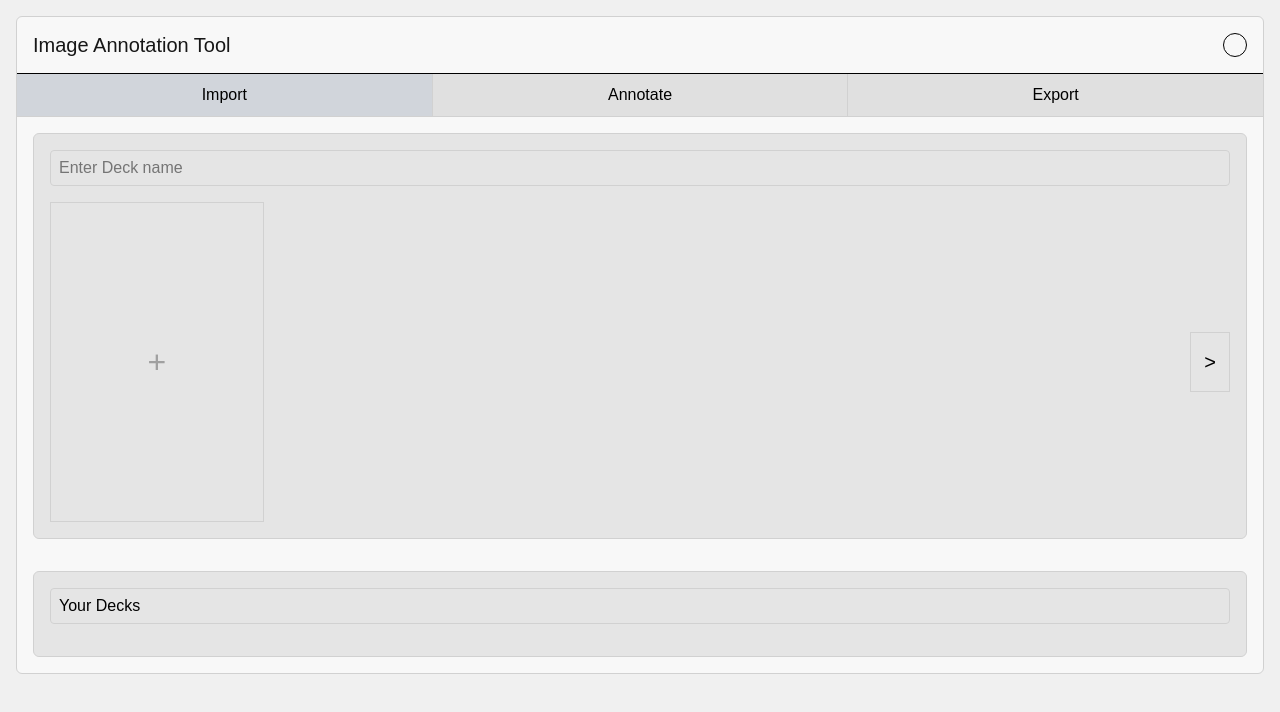
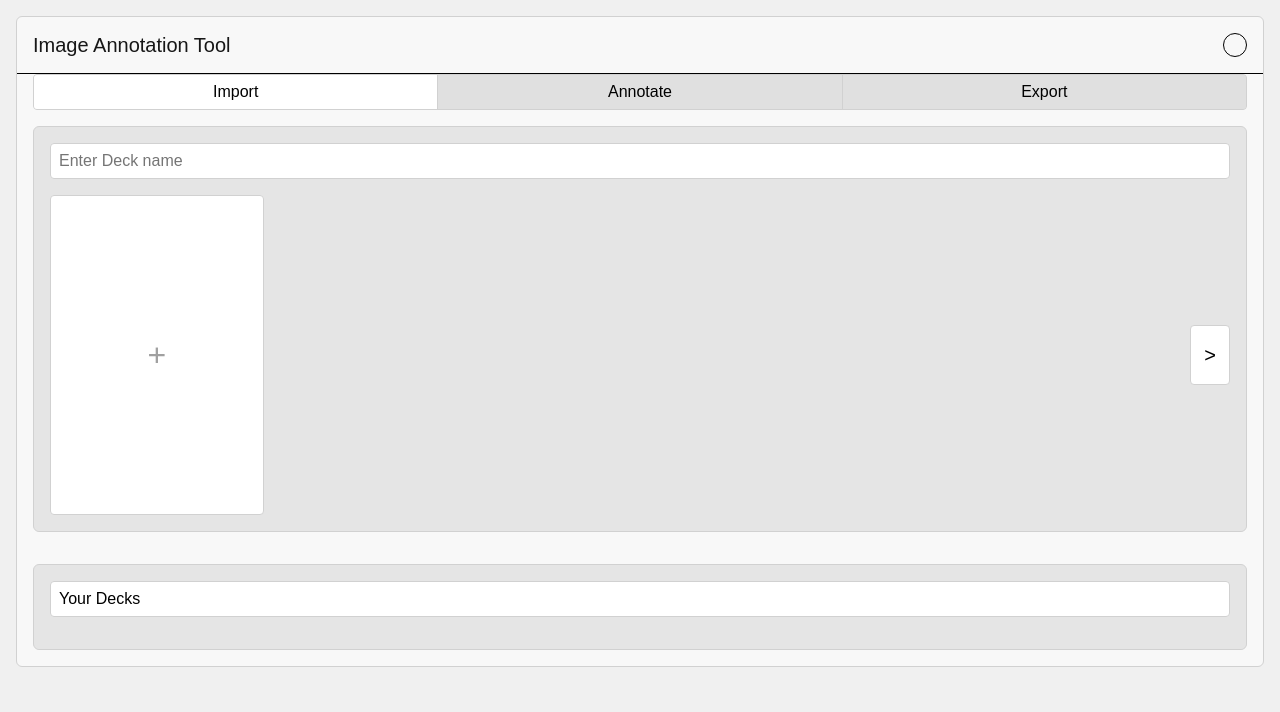
Before and after one commit to ZaynUH/annotation-tool, a Next.js app: page /upload in a window 1280 px wide. Shown: the top 712 px of the page. Built offline with nearby package versions, Linux system fonts and the light colour scheme.

Commit message:
css update upload page

```diff
--- a/styles/UploadPage.module.css
+++ b/styles/UploadPage.module.css
@@ -1,16 +1,17 @@
 .page {
   min-height: 100vh;
   padding: 1rem;
-  background-color: #f0f0f0;
+  background-color: #f0f0f0; /* page background */
   display: flex;
   justify-content: center;
   align-items: flex-start;
+  overflow: hidden;
 }
 
 .card {
   width: 100%;
   max-width: 1280px;
-  background-color: #f8f8f8;
+  background-color: #f8f8f8; /* card background */
   border: 1px solid #d1d1d1;
   border-radius: 6px;
   display: flex;
@@ -18,6 +19,7 @@
   overflow: hidden;
 }
 
+/* === Header === */
 .header {
   display: flex;
   justify-content: space-between;
@@ -39,21 +41,25 @@
   border-radius: 50%;
 }
 
-/* === Toolbar tabs === */
+/* === Tabs === */
 .toolbar {
   display: flex;
-  border-bottom: 1px solid #d1d1d1;
+  border: 1px solid #d1d1d1;
+  margin: 0 1rem;
+  border-radius: 4px;
+  overflow: hidden;
+  background-color: #e0e0e0;
 }
 
 .tab {
   flex: 1;
   text-align: center;
-  padding: 0.75rem;
-  background-color: #e0e0e0;
+  padding: 0.5rem;
   font-weight: 500;
   text-decoration: none;
   color: black;
   cursor: pointer;
+  background-color: #e0e0e0;
   border-right: 1px solid #d1d1d1;
 }
 
@@ -61,36 +67,37 @@
   border-right: none;
 }
 
-.tab.active,
-.tab.active:hover {
-  background-color: #d1d5db;
+.tab.active {
+  background-color: #fff;
 }
 
-/* === Sections (Import & Decks) === */
+/* === Section panels === */
 .importSection {
   margin: 1rem;
-  padding: 1rem;
+  background-color: #e5e5e5; /* panel bg */
   border: 1px solid #d1d1d1;
   border-radius: 6px;
-  background-color: #e5e5e5;
+  padding: 1rem;
 }
 
-/* === Input fields === */
+/* === Input (deck name & titles) === */
 .deckInput {
+  display: block;
   width: 100%;
   padding: 0.5rem;
+  font-size: 1rem;
+  background-color: #fff;
   border: 1px solid #d1d1d1;
   border-radius: 4px;
-  font-size: 1rem;
-  outline: none;
-  background-color: #e5e5e5;
+  margin-bottom: 1rem;
+  box-sizing: border-box;
 }
 
-/* === Grid layout === */
+/* === Image grid + next arrow === */
 .gridContainer {
+  position: relative;
   display: flex;
   align-items: center;
-  margin-top: 1rem;
 }
 
 .grid {
@@ -103,11 +110,12 @@
 .gridItem {
   width: 100%;
   aspect-ratio: 2/3;
+  background-color: #fff;
   border: 1px solid #d1d1d1;
-  background-color: #e5e5e5;
+  border-radius: 4px;
   display: flex;
+  justify-content: center;
   align-items: center;
-  justify-content: center;
   cursor: pointer;
 }
 
@@ -117,6 +125,7 @@
   object-fit: contain;
 }
 
+/* upload cell */
 .upload {
   position: relative;
 }
@@ -128,26 +137,27 @@
 
 .fileInput {
   position: absolute;
-  width: 100%;
-  height: 100%;
+  inset: 0;
   opacity: 0;
   cursor: pointer;
 }
 
+/* next “>” button */
 .nextButton {
   margin-left: 0.5rem;
   width: 2.5rem;
   aspect-ratio: 2/3;
+  background-color: #fff;
   border: 1px solid #d1d1d1;
-  background-color: #e5e5e5;
+  border-radius: 4px;
+  font-size: 1.25rem;
   display: flex;
   align-items: center;
   justify-content: center;
-  font-size: 1.25rem;
   cursor: pointer;
 }
 
-/* === Decks Display === */
+/* === Decks listing === */
 .decksGrid {
   display: flex;
   gap: 1rem;
@@ -157,42 +167,52 @@
 
 .deck {
   flex: 1;
+  background-color: #e5e5e5; /* panel bg */
+  border: 1px solid #d1d1d1;
+  border-radius: 6px;
+  padding: 1rem;
   display: flex;
   flex-direction: column;
-  gap: 0.5rem;
-  border: 1px solid #d1d1d1;
-  padding: 1rem;
-  border-radius: 6px;
-  background-color: #fff;
   position: relative;
 }
 
 .deckTitle {
-  font-weight: 500;
-  font-size: 1rem;
+  width: fit-content;
+  padding: 0.25rem 0.5rem;
+  background-color: #fff;
   border: 1px solid #d1d1d1;
   border-radius: 4px;
-  padding: 0.25rem;
-  background-color: #e5e5e5;
-  text-align: left;
+  font-weight: 500;
+  margin-bottom: 0.5rem;
 }
 
 .deckRow {
   display: flex;
   gap: 0.5rem;
-  margin-top: 0.25rem;
-  overflow: hidden;
+  background-color: #fff;
+  border: 1px solid #d1d1d1;
+  border-radius: 4px;
   padding: 0.5rem;
-  border: 1px solid #d1d1d1;
-  background-color: #e5e5e5;
+  overflow-x: auto;
+  cursor: pointer;
 }
 
 .deckImg {
   width: 60px;
   aspect-ratio: 2/3;
+  background-color: #fff;
   border: 1px solid #d1d1d1;
-  background: #fff;
+  border-radius: 4px;
   display: flex;
   align-items: center;
   justify-content: center;
 }
+
+/* reuse nextButton for deck arrows */
+.deck > .nextButton {
+  position: absolute;
+  right: 1rem;
+  top: 50%;
+  transform: translateY(-50%);
+  margin: 0;
+}
```
